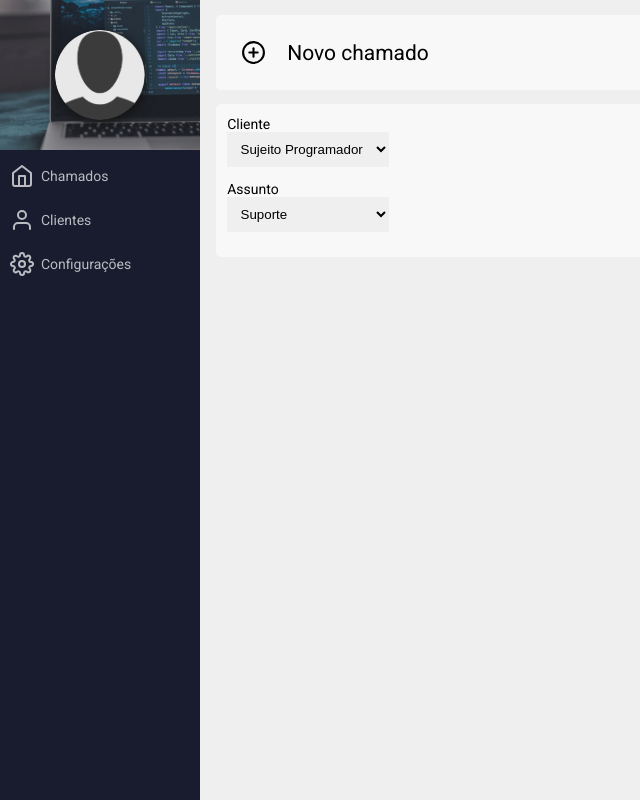
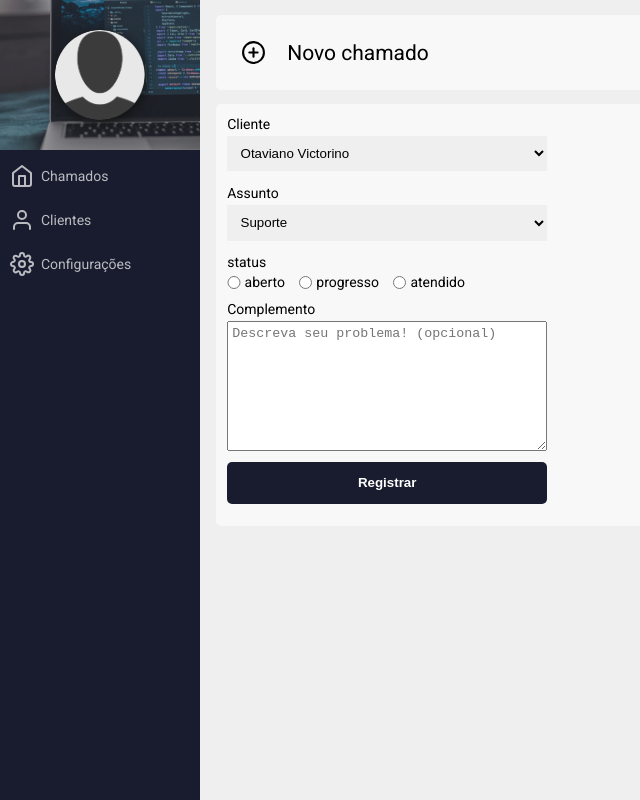
Before and after one commit to victor-magaldi/sistema-chamados-react, a React (Create React App) app: page /new in a window 1280 px wide. Shown: the whole page, without its empty margins (0-640 px from the left). Built offline with nearby package versions, Linux system fonts and the light colour scheme; no server answers; sample sign-in values are in the browser's storage.

Commit message:
Create structure and css new order

```diff
--- a/src/pages/Customers/Customers.module.css
+++ b/src/pages/Customers/Customers.module.css
@@ -37,6 +37,7 @@
   color: #fff;
   font-weight: bold;
   transition: 0.3s ease-in-out;
+  border: none;
 }
 .form [type="submit"]:hover {
   background-color: #1e2236;
--- a/src/pages/New/New.module.css
+++ b/src/pages/New/New.module.css
@@ -12,6 +12,7 @@
 .form {
   display: flex;
   flex-direction: column;
+  width: 320px;
 }
 .form input,
 .form select {
@@ -21,3 +22,82 @@
   width: 100%;
   border: 0;
 }
+
+.containerDashboard {
+  margin-left: 200px;
+  padding: 1px 16px;
+}
+.container {
+  display: flex;
+  background-color: #f8f8f8;
+  border-radius: 5px;
+  padding: 0.8em;
+  margin-bottom: 1.5em;
+  width: 100%;
+}
+.dashboard {
+  display: flex;
+  justify-content: center;
+  align-items: center;
+  flex-direction: column;
+}
+.dashboard span {
+  margin: 2em 0;
+  font-weight: 600;
+  font-size: 1.3em;
+}
+
+.new {
+  background-color: #83bf02;
+  color: #fff;
+  border: 0;
+  padding: 0.5em;
+  display: flex;
+  gap: 4px;
+  align-items: center;
+  border-radius: 6px;
+  transition: 0.3s ease-in-out;
+  align-self: flex-end;
+  max-width: 170px;
+}
+.new:hover {
+  background: #5fd204;
+  transform: scale(1.1);
+}
+.status {
+  display: flex;
+  align-items: center;
+  justify-content: flex-start;
+  margin: 0 0 0.8em 0;
+}
+.form label {
+  margin-bottom: 0.3em;
+}
+
+.status > input,
+.status > label {
+  cursor: pointer;
+}
+.status > label {
+  margin: 0 1em 0 0;
+}
+.form input[type="radio"] {
+  margin-bottom: 0;
+  width: 1em;
+  padding: 0;
+  margin: 0 0.3em 0 0;
+}
+.form textarea {
+  padding: 0.3em;
+}
+.form [type="submit"] {
+  max-width: 600px;
+  padding: 1em;
+  border-radius: 5px;
+  background-color: #181c2e;
+  color: #fff;
+  font-weight: bold;
+  transition: 0.3s ease-in-out;
+  border: none;
+  margin: 0.8em 0;
+}
--- a/src/pages/New/index.jsx
+++ b/src/pages/New/index.jsx
@@ -5,9 +5,8 @@ import Header from "../../components/Header";
 import { FiPlusCircle } from "react-icons/fi";
 
 import styles from "./New.module.css";
-import { div } from "prelude-ls";
 
-export default function indes() {
+export default function New() {
   return (
     <div className={styles.containerNewCall}>
       <div className={styles.content}>
@@ -16,12 +15,13 @@ export default function indes() {
         <Title name="Novo chamado">
           <FiPlusCircle size={25} />
         </Title>
+
         <div className={styles.container}>
           <form onSubmit className={styles.form}>
             <label>Cliente</label>
             <select>
               <option value="1" key={1}>
-                Sujeito Programador
+                Otaviano Victorino
               </option>
             </select>
 
@@ -31,6 +31,43 @@ export default function indes() {
               <option value="Visita Técnica">Visita Técnica</option>
               <option value="Financeiro">Financeiro</option>
             </select>
+
+            <label>status</label>
+            <div className={styles.status}>
+              <input
+                type="radio"
+                name="status"
+                value="aberto"
+                id="aberto"
+                // onChange={}
+              />
+              <label htmlFor="aberto">aberto</label>
+
+              <input
+                type="radio"
+                name="status"
+                value="progresso"
+                id="progresso"
+                // onChange={}
+              />
+              <label htmlFor="progresso">progresso</label>
+
+              <input
+                type="radio"
+                name="status"
+                value="atendido"
+                id="atendido"
+                // onChange={}
+              />
+              <label htmlFor="atendido">atendido</label>
+            </div>
+            <label>Complemento</label>
+            <textarea
+              rows={8}
+              placeholder="Descreva seu problema! (opcional)"
+            />
+
+            <button type="submit"> Registrar</button>
           </form>
         </div>
       </div>
```
